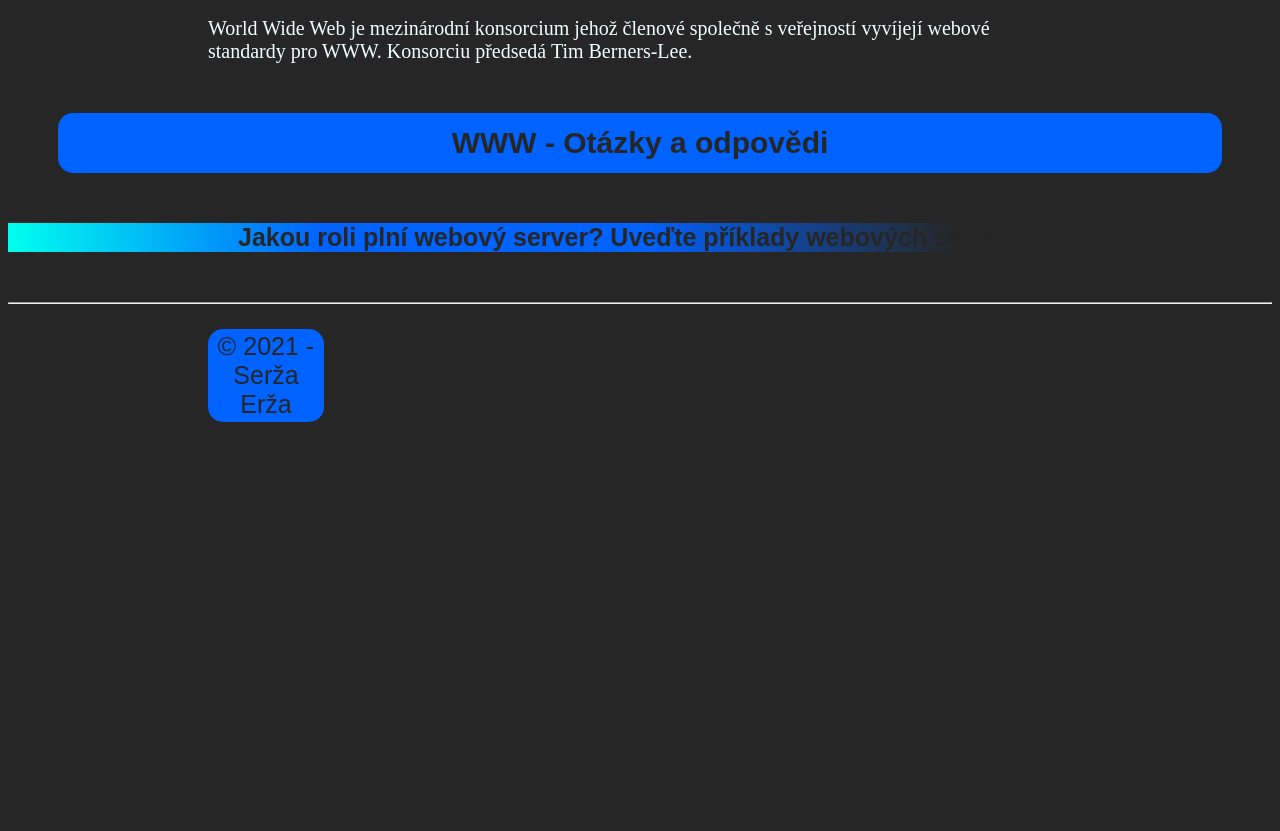
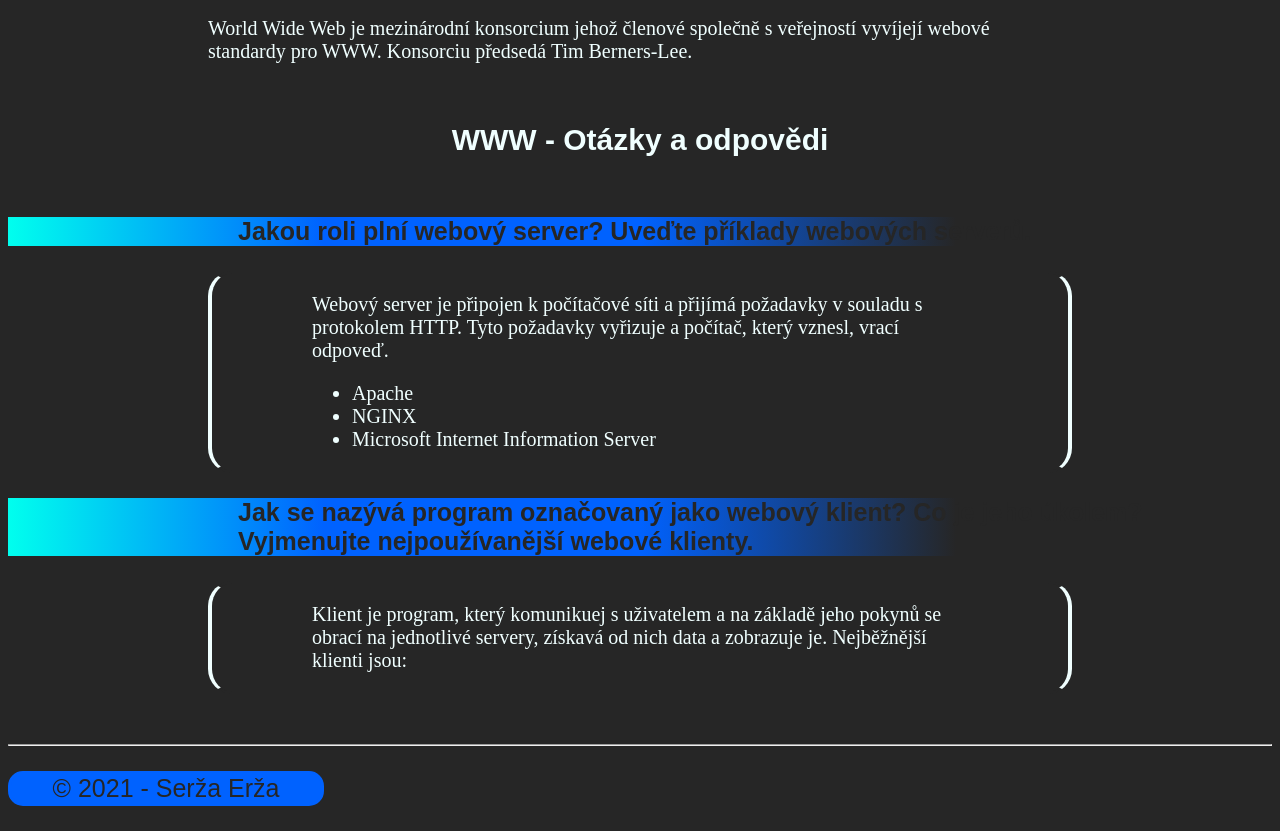
Before and after one commit to R1ckyy/pvy-www, a plain HTML site: page index.html in a window 1280 px wide. Shown: the part 624-1455 px from the top of the page. Before the commit the page ends 1071 px from the top, so only its background shows below. Drawn offline with Linux system fonts and the light colour scheme.

Commit message:
prvni otazka

```diff
--- a/css/style.css
+++ b/css/style.css
@@ -25,7 +25,7 @@ header:hover{
 body{
     background-color: #262626;
 }
-p{
+section{
     color:azure;
     margin-left: 200px;
     margin-right: 200px;
@@ -49,10 +49,7 @@ h2{
     text-align: center;
     padding-bottom: 10px;
     padding-top: 10px;
-    border: solid #0062ff;
-    border-radius: 15px;
-    color: #262626;
-    background-color: #0062ff;
+    color: azure;
     margin: 50px 50px;
     font-size: 30px;
 }
@@ -63,3 +60,27 @@ h2{
     font-size: 25px;
     color: #262626
 }
+.odpoved{
+    color: azure;
+    margin-left: 200px;
+    margin-right: 200px;
+border-left: solid 4px azure;
+border-right: solid 4px azure;
+border-top: solid 2px #262626;
+border-bottom: solid 2px #262626;
+    border-radius: 25px;
+    transition: 0.5s;
+}
+.odpoved:hover{
+    border-left: solid 8px #00ffee;
+    border-right: solid 8px #00ffee;
+    border-top: solid 2px #00ffee;
+    border-bottom: solid 2px #00ffee;
+    transition: 0.5s;
+}
+.odpovedp{
+    color:azure;
+    margin-left: 100px;
+    margin-right: 100px;
+    font-size: 20px;
+}
--- a/index.html
+++ b/index.html
@@ -13,21 +13,44 @@
         <h1>World Wide Web</h1>
     </header>
     <main>
+        <section>
             <p>WWW, také pouze zkráceně web, ve volném překladu <i>„celosvětová pavučina“</i>, je označení pro aplikace
                 internetového protokolu HTTP.</p>
             <p>Je tím myšlena soustava propojených hypertextových dokumentů.Služba se zrodila se v roce 1989 v evropském
                 vědeckém centru CERN v Ženevě díky Timu Berners-Lee.</p>
             <p>Za hypertext označujeme takový text, který obsahuje propojení na jiné texty pomocí tzv. hypertextových
                 odkazů. Ve službě WWW jsou realizovány jako tzv. URL odkazy.</p>
-        <p>Služba je založena na spolupráci WWW klientů s WWW serverem. Prvním komerčním prohlížečem webových stránek
+            <p>Služba je založena na spolupráci WWW klientů s WWW serverem. Prvním komerčním prohlížečem webových
+                stránek
                 byl na počátku 90. let minulého století Mosaic.</p>
-        <p>Při jejich spolupráci fungují následující mechanismy: komunikační protokol HTTP, pomocí něhož WWW klient a
-            WWW server komunikují, jazyk HTML (HyperText Markup Language), definující formát WWW stránek, které server
+            <p>Při jejich spolupráci fungují následující mechanismy: komunikační protokol HTTP, pomocí něhož WWW klient
+                a
+                WWW server komunikují, jazyk HTML (HyperText Markup Language), definující formát WWW stránek, které
+                server
                 vrací klientovi.</p>
-        <p>World Wide Web je mezinárodní konsorcium jehož členové společně s veřejností vyvíjejí webové standardy pro
+            <p>World Wide Web je mezinárodní konsorcium jehož členové společně s veřejností vyvíjejí webové standardy
+                pro
                 WWW. Konsorciu předsedá Tim Berners-Lee.</p>
+        </section>
         <h2>WWW - Otázky a odpovědi</h2>
         <h3 class="otazka">Jakou roli plní webový server? Uveďte příklady webových serverů.</h3>
+        <div class="odpoved">
+            <p class="odpovedp">Webový server je připojen k počítačové síti a přijímá požadavky v souladu s protokolem
+                HTTP. Tyto
+                požadavky vyřizuje a počítač, který vznesl, vrací odpoveď.</p>
+            <ul class="odpovedp">
+                <li>Apache</li>
+                <li>NGINX</li>
+                <li>Microsoft Internet Information Server</li>
+            </ul>
+        </div>
+        <h3 class="otazka">Jak se nazývá program označovaný jako webový klient? Co je jeho úkolem? Vyjmenujte
+            nejpoužívanější webové klienty.</h3>
+        <div class="odpoved">
+            <p class="odpovedp">Klient je program, který komunikuej s uživatelem a na základě jeho pokynů se obrací na
+                jednotlivé servery, získavá od nich data a zobrazuje je.
+                Nejběžnější klienti jsou: </p>
+        </div>
     </main>
     <footer>
         <hr>
```
Lines whose indentation alone changed are shown as unchanged.
